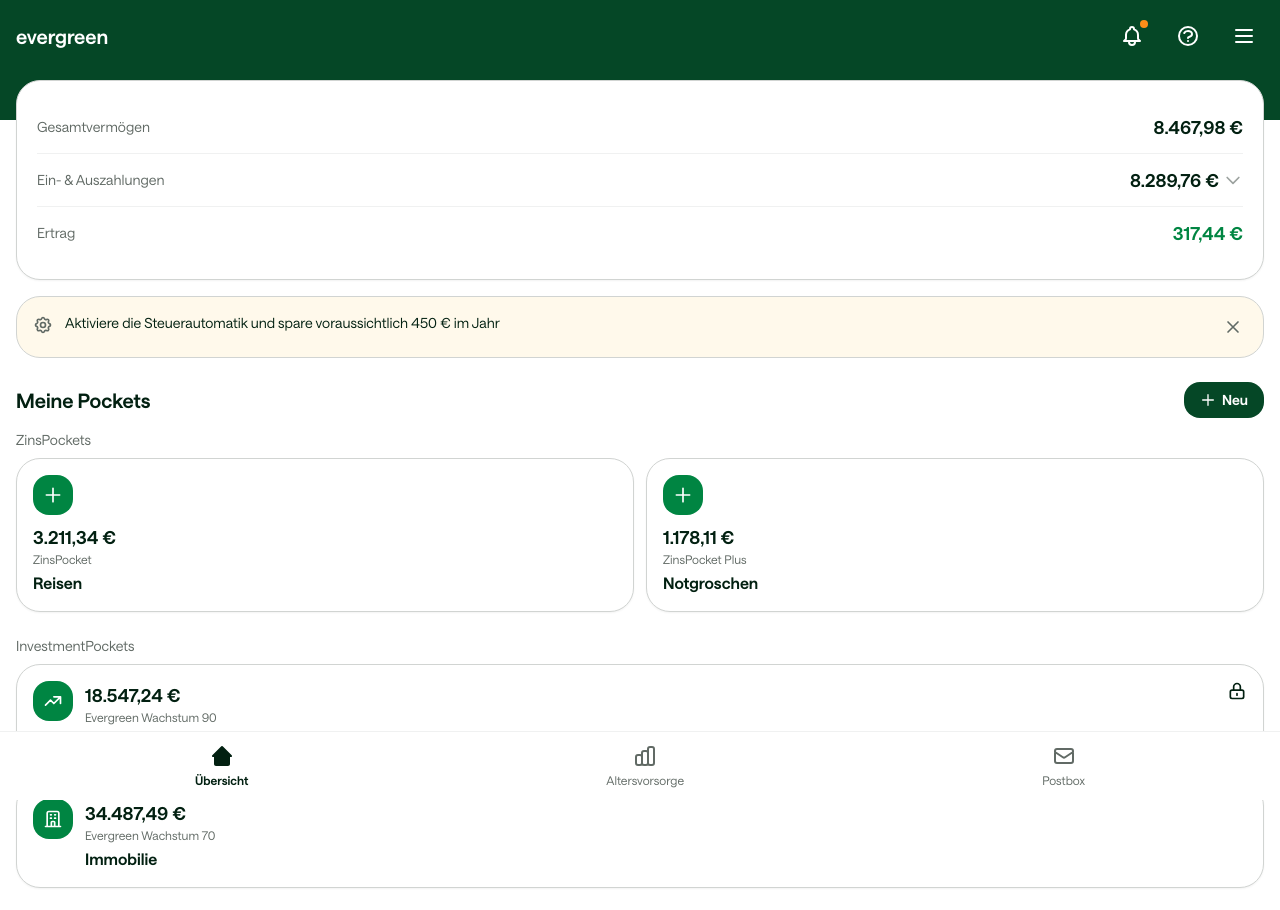
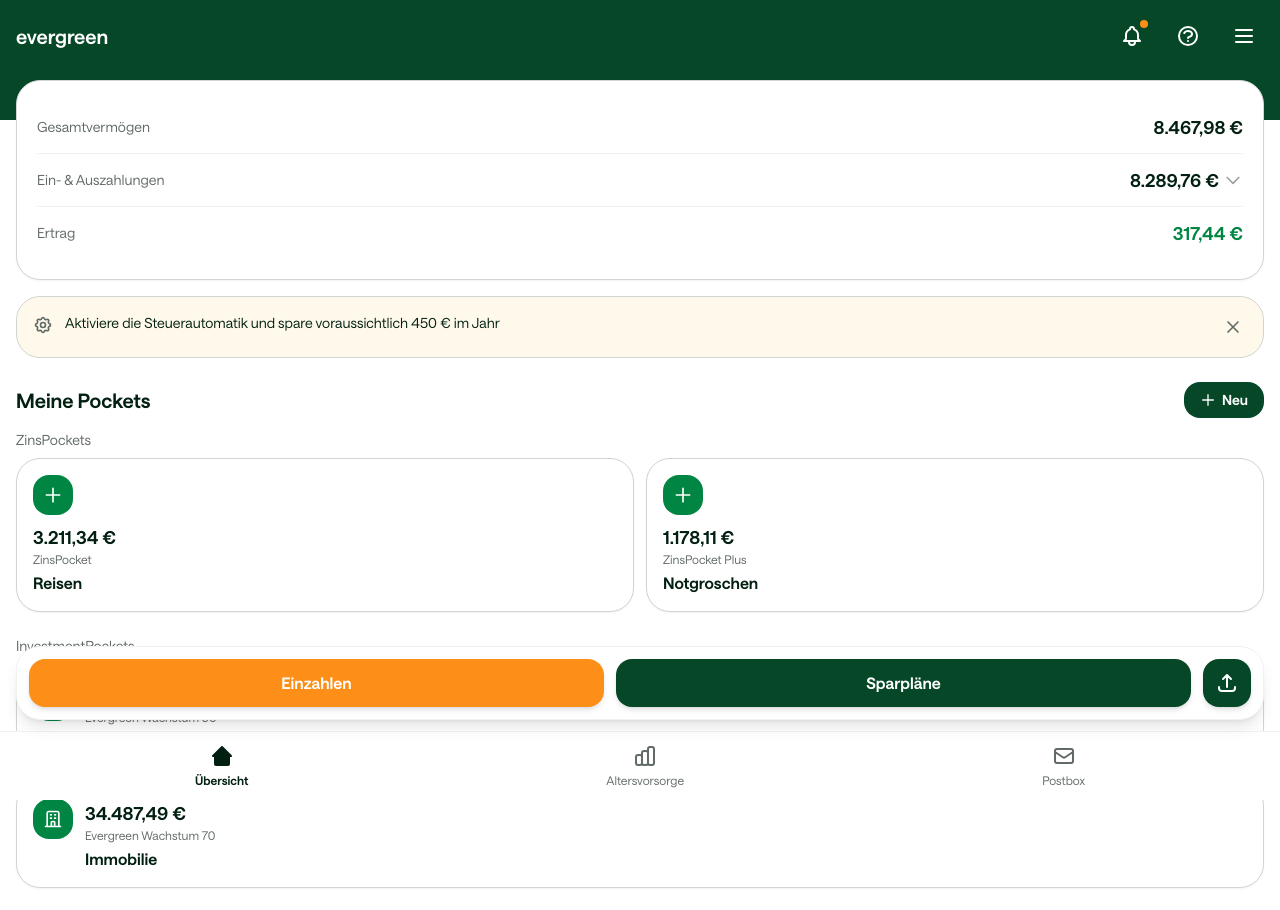
Before and after one commit to ivenkurz/kindersparplan, a Next.js app: page /Dashboard in a window 1280 px wide. Shown: the top 910 px of the page. Built offline with nearby package versions, Linux system fonts and the light colour scheme.

Commit message:
Dashboard: Einzahlen/Sparpläne/Pfeil als floating action bar

```diff
--- a/app/Dashboard/page.tsx
+++ b/app/Dashboard/page.tsx
@@ -161,29 +161,34 @@
         </div>
       </section>
 
-      {/* Action Buttons */}
-      <section className="px-4 mt-6 flex gap-3">
+      {/* Spacer für Floating Buttons */}
+      <div className="h-24" />
+
+      {/* Floating Action Buttons */}
+      <section className="fixed bottom-20 left-4 right-4 z-30 flex gap-3 px-0 pb-[env(safe-area-inset-bottom)]">
+        <div className="flex-1 flex gap-3 rounded-ds-lg bg-ds-neutral-0 p-3 shadow-lg border border-ds-neutral-10">
           <button
             type="button"
-          className="flex-1 rounded-ds-16 bg-ds-orange-60 py-3 font-semibold text-ds-neutral-0 hover:bg-ds-orange-70 transition-colors"
+            className="flex-1 rounded-ds-16 bg-ds-orange-60 py-3 font-semibold text-ds-neutral-0 hover:bg-ds-orange-70 transition-colors shadow-md"
           >
             Einzahlen
           </button>
           <Link
             href="/SparplanRechner"
-          className="flex-1 rounded-ds-16 bg-ds-darkgreen py-3 font-semibold text-ds-neutral-0 text-center hover:bg-ds-neutral-90 transition-colors"
+            className="flex-1 rounded-ds-16 bg-ds-darkgreen py-3 font-semibold text-ds-neutral-0 text-center hover:bg-ds-neutral-90 transition-colors shadow-md"
           >
             Sparpläne
           </Link>
           <button
             type="button"
-          className="rounded-ds-16 bg-ds-darkgreen p-3 text-ds-neutral-0 hover:bg-ds-neutral-90 transition-colors"
+            className="rounded-ds-16 bg-ds-darkgreen p-3 text-ds-neutral-0 hover:bg-ds-neutral-90 transition-colors shadow-md shrink-0"
             aria-label="Überweisung"
           >
             <svg className="w-6 h-6" fill="none" stroke="currentColor" viewBox="0 0 24 24">
               <path strokeLinecap="round" strokeLinejoin="round" strokeWidth={2} d="M4 16v1a3 3 0 003 3h10a3 3 0 003-3v-1m-4-8l-4-4m0 0L8 8m4-4v12" />
             </svg>
           </button>
+        </div>
       </section>
 
       {/* Bottom Navigation */}
```
Lines whose indentation alone changed are shown as unchanged.
